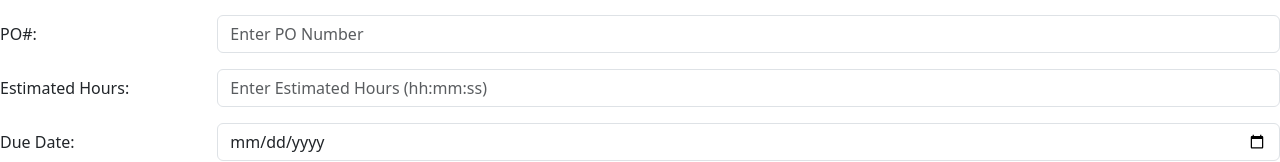
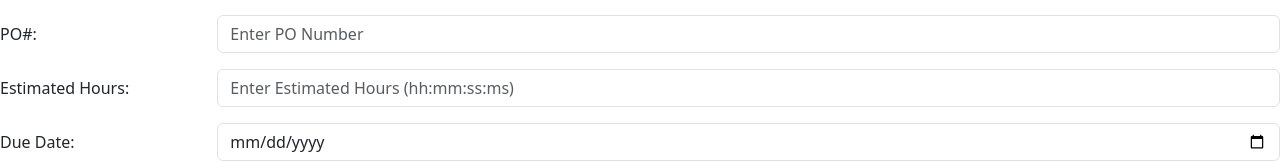
Before and after one commit to ICEDBANK/Project-Scheduling, a React (Create React App) app: page /schedule in a window 1280 px wide. Shown: the part 149-311 px from the top of the page. Built offline with nearby package versions, Linux system fonts and the light colour scheme.

Commit message:
Automated commit

```diff
--- a/src/components/ScheduleForm.js
+++ b/src/components/ScheduleForm.js
@@ -4,7 +4,7 @@ import { ref, push, set } from 'firebase/database';
 import { database } from '../firebase';
 
 const ScheduleForm = ({ onAddSchedule }) => {
-  const [formData, setFormData] = useState({
+  const initialFormData = {
     customerName: '',
     orderNumber: '',
     poNumber: '',
@@ -13,7 +13,9 @@ const ScheduleForm = ({ onAddSchedule }) => {
     nestNumber: '',
     notes: '',
     machine: ''
-  });
+  };
+
+  const [formData, setFormData] = useState(initialFormData);
   const [error, setError] = useState('');
   const [customError, setCustomError] = useState('');
 
@@ -25,9 +27,9 @@ const ScheduleForm = ({ onAddSchedule }) => {
     });
 
     if (name === 'estimatedHours') {
-      const pattern = /^[0-9]{2}:[0-9]{2}:[0-9]{2}$/;
+      const pattern = /^[0-9]{2}:[0-9]{2}:[0-9]{2}:[0-9]{2}$/;
       if (!pattern.test(value)) {
-        setCustomError('Invalid input. Format should be hh:mm:ss.');
+        setCustomError('Invalid input. Format should be hh:mm:ss:ms.');
       } else {
         setCustomError('');
       }
@@ -50,6 +52,7 @@ const ScheduleForm = ({ onAddSchedule }) => {
       await set(newScheduleRef, formData);
       onAddSchedule(formData);
       alert("Schedule submitted!");
+      setFormData(initialFormData); // Clear the form fields after successful submission
     } catch (error) {
       console.error("Error submitting schedule: ", error);
       setError("Error submitting schedule. Please try again.");
@@ -106,7 +109,7 @@ const ScheduleForm = ({ onAddSchedule }) => {
           <Col sm="10">
             <Form.Control
               type="text"
-              placeholder="Enter Estimated Hours (hh:mm:ss)"
+              placeholder="Enter Estimated Hours (hh:mm:ss:ms)"
               name="estimatedHours"
               value={formData.estimatedHours}
               onChange={handleChange}
```
